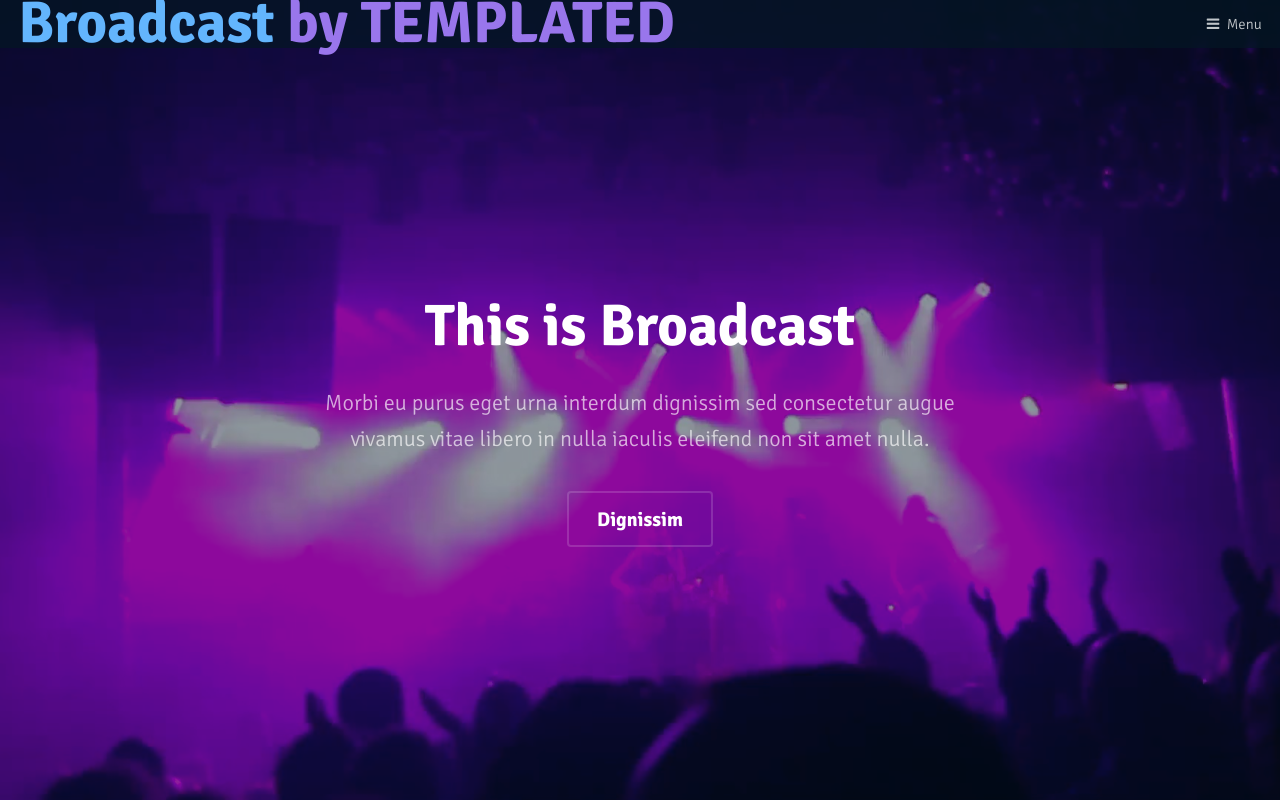
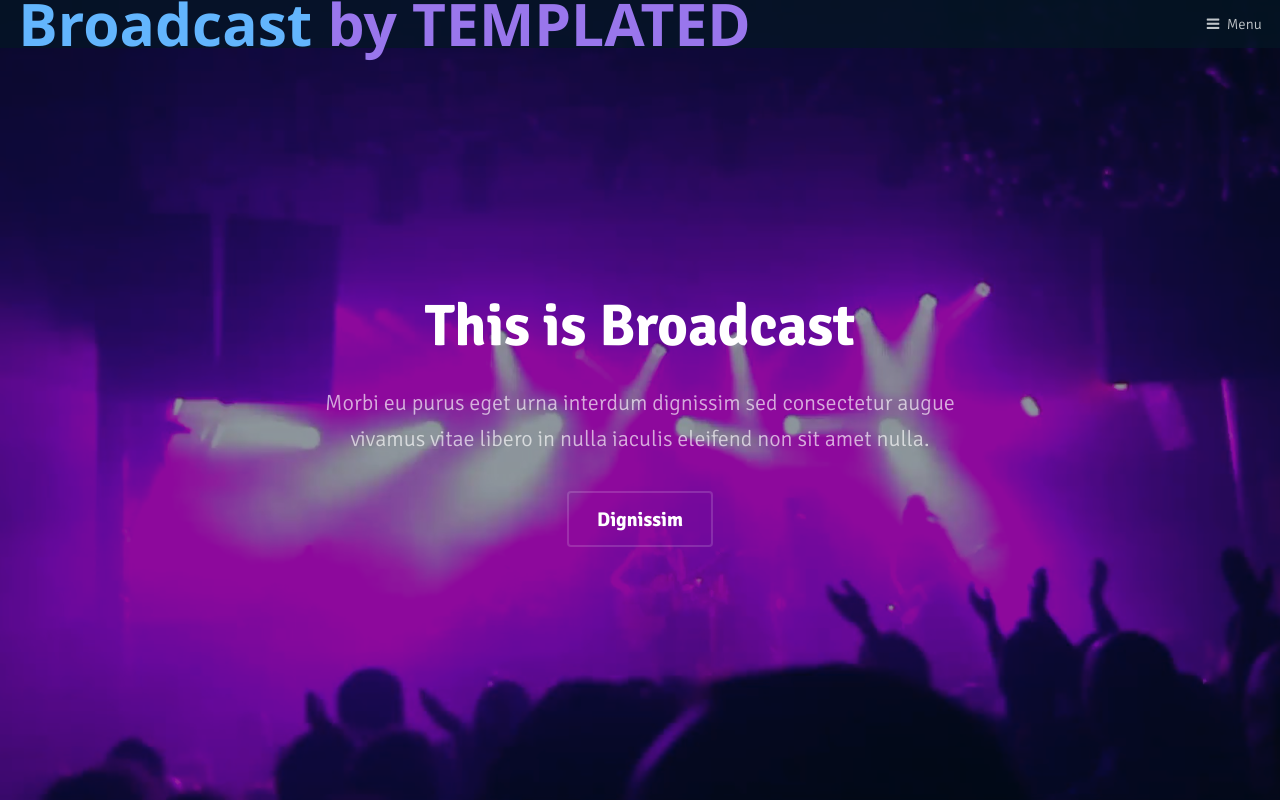
Before and after one commit to cat07-1850347/cat07-1850347.github.io, a plain HTML site: page new-website/templated-broadcast/index.html in a window 1280 px wide. Shown: the top 800 px of the page. Drawn offline with Linux system fonts and the light colour scheme.

Commit message:
Update main.css

```diff
--- a/new-website/templated-broadcast/assets/css/main.css
+++ b/new-website/templated-broadcast/assets/css/main.css
@@ -3573,6 +3573,7 @@ body.subpage {
 }
 
 #header > h1 a {
+  font-family: "Segoe UI";
   font-size: 4em;
   color: #63b5fd;
 }
```
